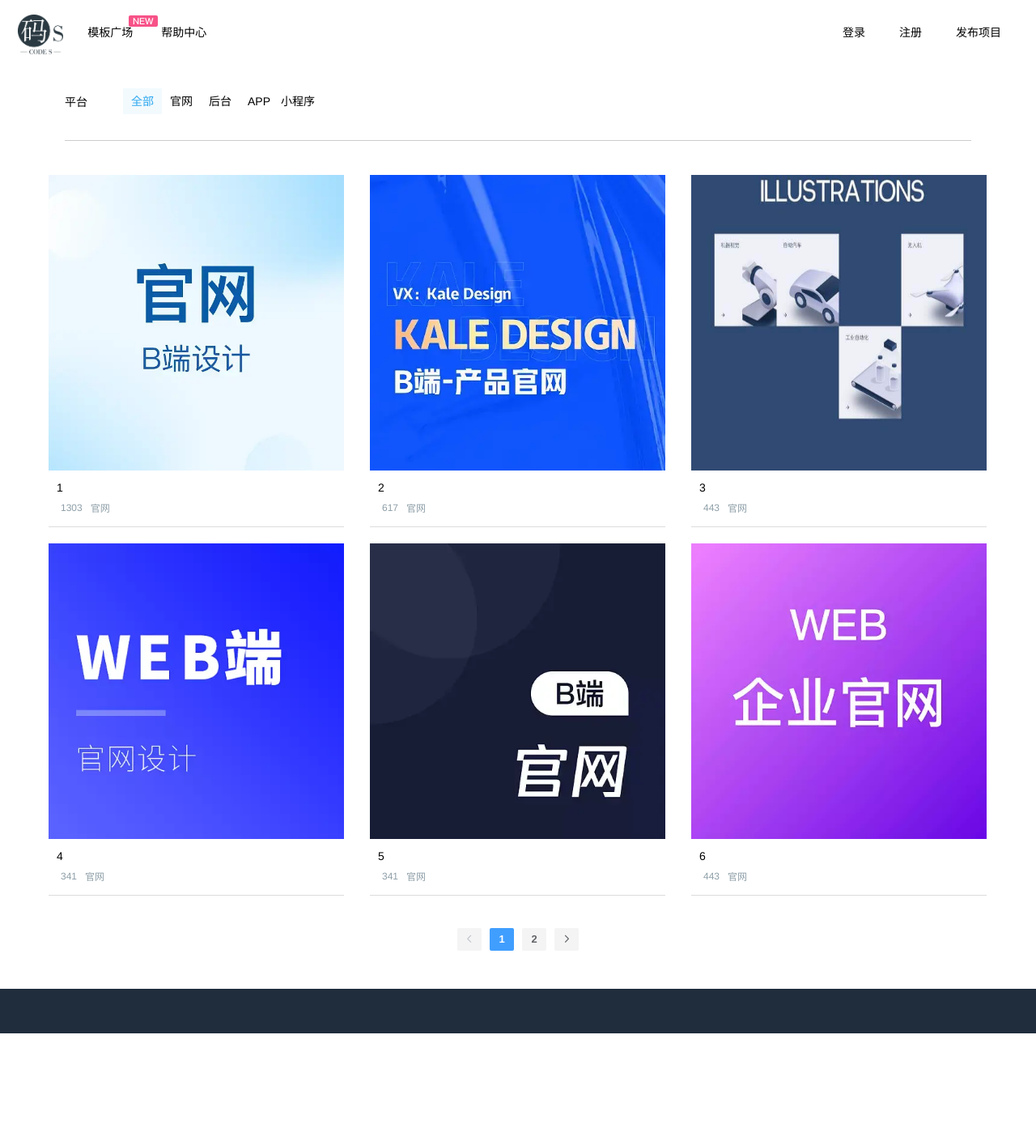
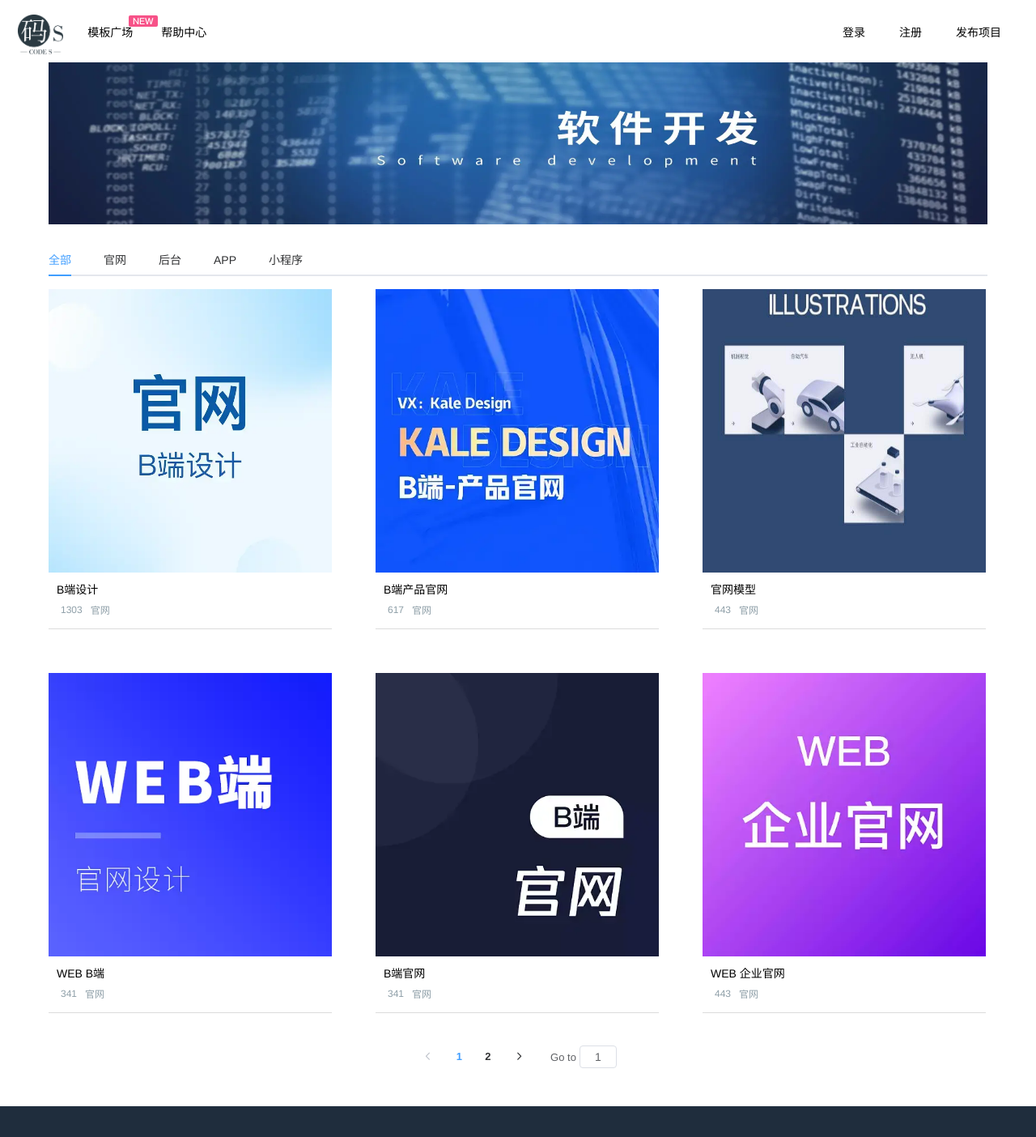
Before and after one commit to bo-ddd/machao2, a Nuxt app: page /square/SquareIndex in a window 1280 px wide. Shown: the top 1404 px of the page at 81% size. Before the commit the page ends 1276 px from the top, so only its background shows below. Built offline with nearby package versions, Linux system fonts and the light colour scheme; a small style sheet from the web is missing.

Commit message:
updata square

```diff
--- a/components/TabsList.vue
+++ /dev/null
@@ -1,69 +0,0 @@
-<template>
-    <div>
-        <ul class="list align-center">
-            <li v-for="item in dataList" :key="item.id" :class="item.active==true?'active':''"
-                @click="activeParams(item.childern);active(item)">
-                <p class="fs-14 item">{{item.title}}</p>
-            </li>
-        </ul>
-    </div>
-</template>
-
-<script>
-export default {
-    props: {
-        activeName: {
-            type: String,
-            default: 'all',
-        },
-        dataList:{
-            type: Array,
-            default: ()=>([])
-        }
-    },
-    data() {
-        return {
-            list: [],
-        }
-    },
-    created(){
-        this.list = this.lisdataListt;
-    },
-    methods: {
-        activeParams(params) {
-            //    params=='全部'? '':''
-            console.log(params);
-            this.$emit('list', params);
-        },
-        active(el) {
-            this.dataList.forEach(item => { item.active = false });
-            el.active = true;
-            // this.$set(this.list,)
-        }
-    }
-}
-</script>
-
-<style scoped>
-.list {
-    justify-content: left;
-}
-
-.item {
-    --h: 32px;
-    display: inline-block;
-    width: 48px;
-    height: var(--h);
-    line-height: var(--h);
-    text-align: center;
-}
-
-.item:hover {
-    color: #2aa6ee;
-}
-
-.active {
-    background-color: #7fc8f31a;
-    color: #2aa6ee;
-}
-</style>
--- a/components/TemplateBox.vue
+++ b/components/TemplateBox.vue
@@ -56,7 +56,7 @@ export default {
 
 .container:hover {
     transition: all .3s ease-in-out;
-    box-shadow: 0px 10px 20px #c7c7c7;
+    box-shadow: 0px 0px 10px #c7c7c7;
     transform: translateY(-2px);
 }
 
@@ -71,7 +71,7 @@ export default {
     line-height: 12px;
 }
 .icon{
-    --size:365px;
+    --size:350px;
     width: var(--size);
     height: var(--size);
 }
--- a/pages/square/SquareIndex.vue
+++ b/pages/square/SquareIndex.vue
@@ -2,40 +2,24 @@
     <div>
         <HeaderCom class="header-com" :background="'#fff'" fontColor="#000" :logo="require('~/assets/image/logo1.png')">
         </HeaderCom>
-        <!-- <header class="header">
-            <div class="container">
-                <div class="container-title align-center">
-                    <h1 class="title mr-10 c-ffffff">码市原型广场</h1>
-                    <span class="text c-ffffff fs-14 mt-10">[码市x墨刀]</span>
-                </div>
-                <div class="input-search align-center">
-                    <el-input v-model="input" placeholder="搜索素材" clearable class="input"></el-input>
-                    <el-button class="borderr-0 button" type="primary">
-                        <h3>搜 索</h3>
-                    </el-button>
-                </div>
-            </div>
-        </header> -->
-        <main>
-            <div class="main square-wrap mt-18">
-                <div class=" list align-center">
-                    <p class="title fs-14 mr-44">平台</p>
-                    <TabsList activeName="all"  :dataList="list" @list="getList"></TabsList>
-                </div>
-                <section class="section mt-40" v-if=" renderList.length != 0 ">
-                    <template-box  v-for="item in renderList" :key="item.id" :src='item.url' :title="item.title"
-                        :views="item.views" :type-info="item.typeInfo">
-                    </template-box>
-                </section>
-                <section class="section mt-40" v-else>
-                    <h1>该模块正在努力开发中...</h1>
-                </section>
-                <div v-show = "renderList.length != 0">
-                    <el-pagination  class="pagination" background layout="prev, pager, next" :current-page="page"
-                        :page-size="pageSize" :total="pagination.length" @current-change="currentChange">
+
+        <div class="square-wrap">
+            <img class="banner" src="~/assets/image/banner-square.png" alt="">
+        </div>
+
+        <main  class="main square-wrap" >
+            <el-tabs class="mt-20" v-model="activeName" @tab-click="handleClick($event)">
+                <el-tab-pane  v-for="item,index in list" :key="index" :label="item.title" :name="item.name">
+                    <div class="template">
+                        <template-box  v-for="child in arr" :key="child.id" :src="child.url" :views="child.views" :title="child.title" :typeInfo="child.typeInfo"></template-box>
+                        <h1 v-show="item.childern.length == 0?true:false">该模块正在努力开发中...</h1>
+                    </div>
+                    <el-pagination v-show="item.childern.length == 0?false:true" class="flex-ja-center mt-40" @size-change="handleSizeChange" @current-change="handleCurrentChange"
+                        :current-page="currentPage"  :page-size="pageSize"
+                        layout="  prev, pager, next, jumper" :total="total">
                     </el-pagination>
-                </div>
-            </div>
+                </el-tab-pane>
+            </el-tabs>
         </main>
         <footer class="footer mt-45">
             <FootInfo></FootInfo>
@@ -44,27 +28,87 @@
 </template>
 
 <script>
-
-import TemplateBox from '@/components/TemplateBox';
-import FootInfo from "@/components/FootInfo.vue";
-import HeaderCom from "@/components/HeaderCom";
-import TabsList from "@/components/TabsList.vue";
+import TemplateBox from '~/components/TemplateBox.vue'
 
 export default {
-    components: {
-        TemplateBox,
-        FootInfo,
-        HeaderCom,
-        TabsList,
 
-    },
     data() {
         return {
-            input: '',
+            activeName:'1',
+            // succes: "1",
+            currentPage:1,
+            pageSize:6,
+            renderList:[],
+            arr:[],
+            start:0,
+            total:0,
             list: [{
                 id: 1,
                 title: '全部',
-                active: true,
+                name: "1",
+                childern: [
+                    {
+                        id: 1,
+                        url: require('@/assets/image/officialwebsite-1.png'),
+                        title: 'B端设计',
+                        views: '1303',
+                        typeInfo: '官网'
+                    },
+                    {
+                        id: 2,
+                        url: require('@/assets/image/officialwebsite-2.png'),
+                        title: 'B端产品官网',
+                        views: '617',
+                        typeInfo: '官网'
+                    },
+                    {
+                        id: 3,
+                        url: require('@/assets/image/officialwebsite-3.png'),
+                        title: '官网模型',
+                        views: '443',
+                        typeInfo: '官网'
+                    },
+                    {
+                        id: 4,
+                        url: require('@/assets/image/officialwebsite-4.png'),
+                        title: 'WEB B端',
+                        views: '341',
+                        typeInfo: '官网'
+                    },
+                    {
+                        id: 5,
+                        url: require('@/assets/image/officialwebsite-5.png'),
+                        title: 'B端官网',
+                        views: '341',
+                        typeInfo: '官网'
+                    },
+                    {
+                        id: 6,
+                        url: require('@/assets/image/officialwebsite-6.png'),
+                        title: 'WEB 企业官网',
+                        views: '443',
+                        typeInfo: '官网'
+                    },
+                    {
+                        id: 7,
+                        url: require('@/assets/image/officialwebsite-7.png'),
+                        title: '移动端',
+                        views: '617',
+                        typeInfo: '官网'
+                    },
+                    {
+                        id: 8,
+                        url: require('@/assets/image/officialwebsite-8.png'),
+                        title: 'B端官网',
+                        views: '1303',
+                        typeInfo: '官网'
+                    },
+                ]
+            },
+            {
+                id: 2,
+                title: '官网',
+                name: "2",
                 childern: [
                     {
                         id: 1,
@@ -125,52 +169,68 @@ export default {
                 ]
             },
             {
-                id: 2,
-                title: '官网',
-                active: false,
-                childern: []
-            },
-            {
                 id: 3,
                 title: '后台',
-                active: false,
+                name: "3",
                 childern: []
             },
             {
                 id: 4,
                 title: 'APP',
-                active: false,
+                name: "4",
                 childern: []
             },
             {
                 id: 5,
                 title: '小程序',
-                active: false,
+                name: "5",
                 childern: []
             }],
-            pageSize: 6,
-            renderList: [],
-            page:1,
-            pagination:[],
         }
     },
-    created() {
-        this.pagination = this.list[0].childern;
-        // console.log(this.renderList.length)
+
+    components:{
+        TemplateBox,
     },
-    mounted() {
-        this.getRenderList(0,this.pageSize);
+
+    created(){
+        this.arr = this.list[0].childern.slice(0,this.pageSize);
     },
+
+    mounted(){
+        console.log(this.renderList)
+        this.total = this.list[0].childern.length
+    },
+
+
     methods: {
-        getList(val) {
-            this.renderList = val;
+
+        handleSizeChange(val) {
+            this.pageSize = val;
         },
-        currentChange(currentChange){
-            console.log(currentChange);
-            this.getRenderList(this.pageSize*(currentChange-1),this.pageSize*currentChange);
+
+        handleCurrentChange(val) {
+            this.currentPage = val;
+            this.getRendList();
         },
-        getRenderList(start,end){
-            this.renderList = this.pagination.slice(start, end);
+
+        handleClick(event) {
+            this.currentPage = 1;
+            const index= Number(event.index);
+            this.renderList = this.list[index].childern;
+            this.arr = this.renderList.slice(this.getStart,(this.currentPage * this.pageSize));
+            console.log(this.arr);
+      },
+
+        getRendList(){
+            this.arr = this.renderList.slice(this.getStart,(this.currentPage * this.pageSize));
+        }
+
+    },
+
+    computed:{
+        getStart(){
+            return (this.currentPage-1) * this.pageSize;
         }
     }
 
@@ -226,27 +286,18 @@ export default {
     padding: 14px 25px;
 }
 
-.main .list {
-    padding: 32px 0;
-    margin: 0 20px;
-    border-bottom: 1px solid #cccccc;
-}
-
-
-.main .section {
-    min-height: 370px;
-    display: flex;
-    flex-wrap: wrap;
-    row-gap: 20px;
-    column-gap: 32px;
-    padding-bottom: 40px;
-}
-
 .main .pagination {
     text-align: center;
 }
-/*
-.footer {
-    height: 56px;
-} */
+
+.main .template {
+    display: flex;
+    flex-wrap: wrap;
+    gap: 54px;
+    min-height: 440px;
+}
+.banner{
+    width: 100%;
+    height: 200px;
+}
 </style>
```
Also changed, not shown: .eslintrc.js, assets/image/banner-square.png (added).
